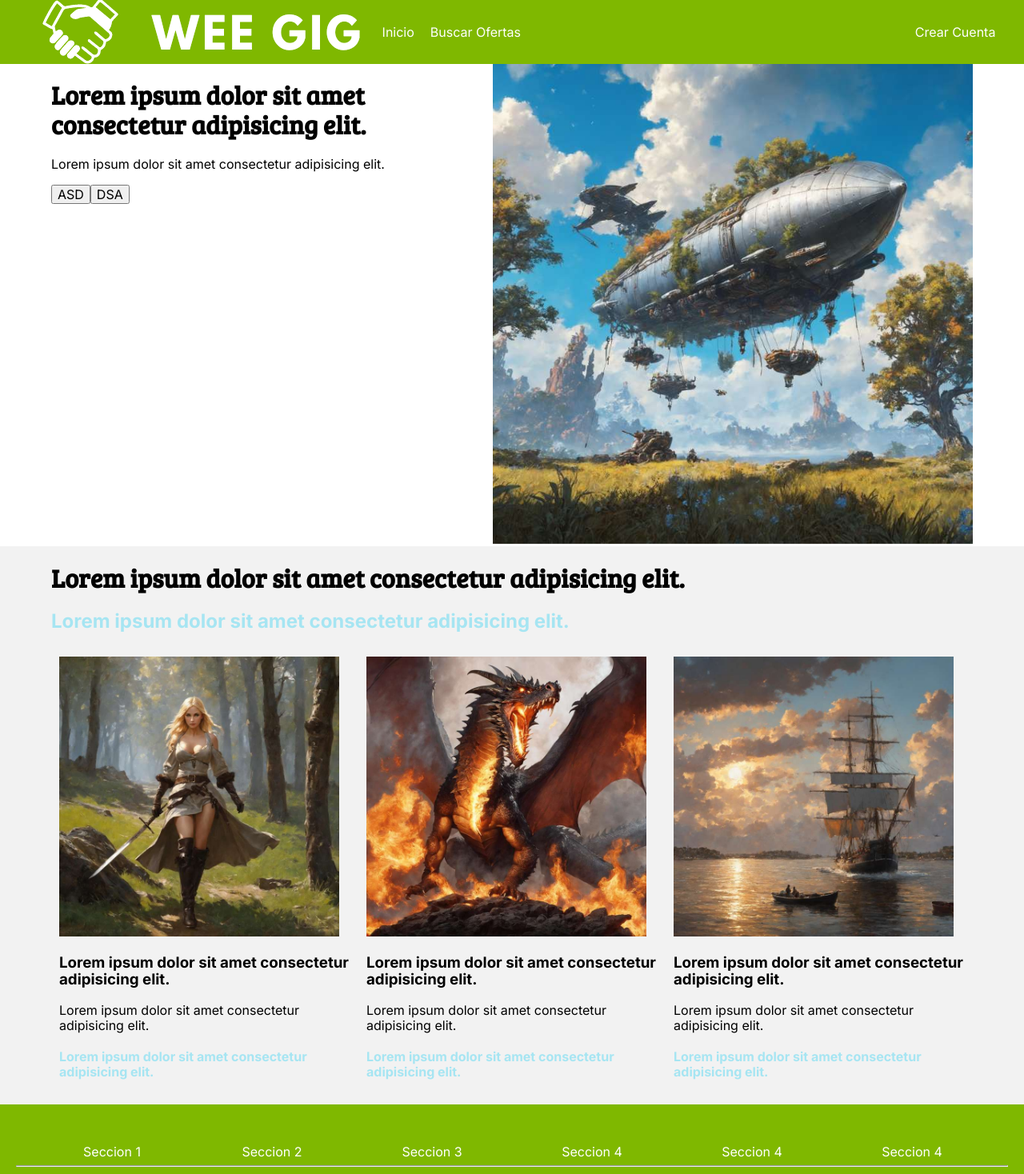
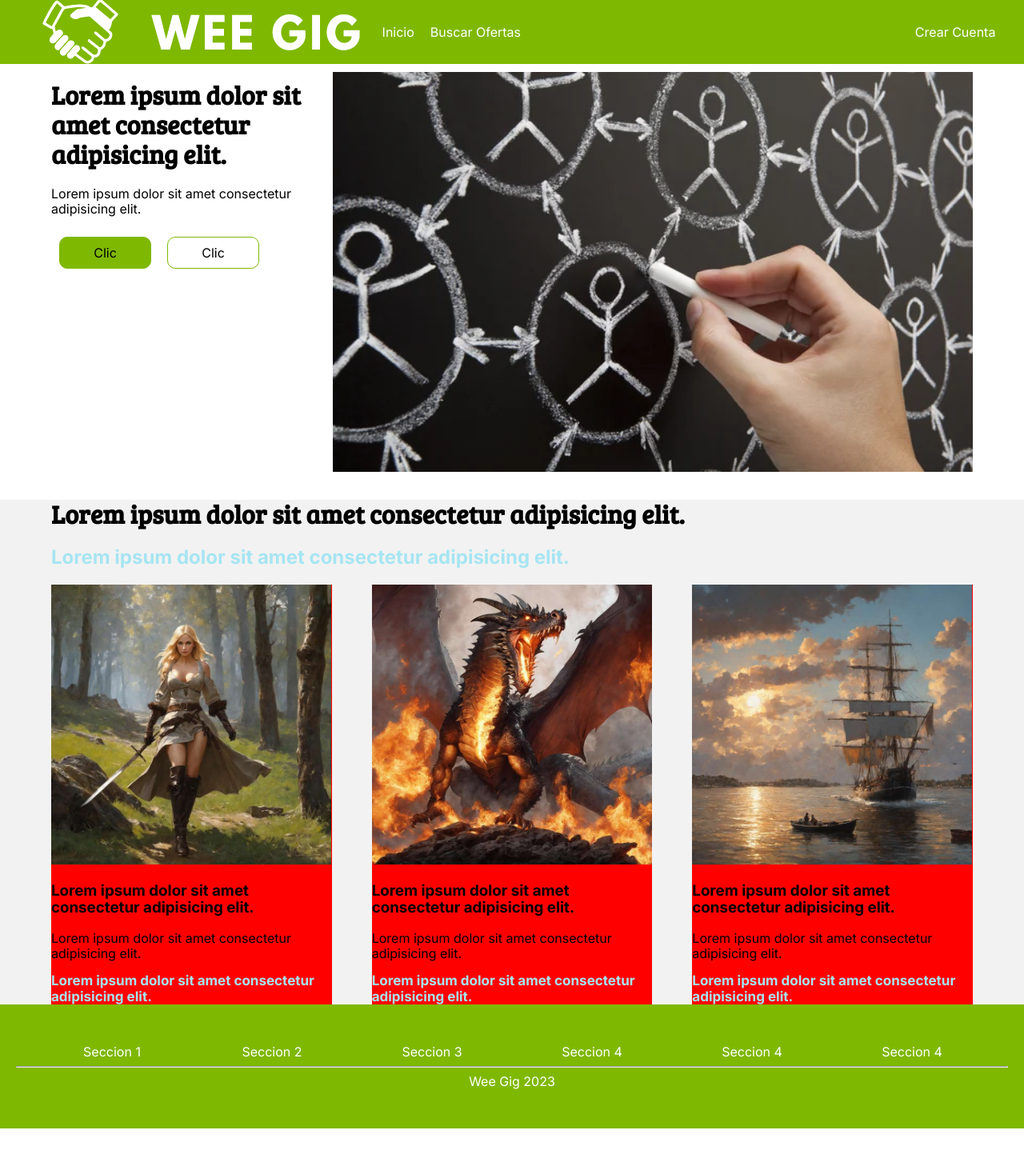
Before and after one commit to franciscojordan/WeeGig, a React (Vite) app: page / in a window 1280 px wide. Shown: the top 1468 px of the page at 80% size. After the commit the page ends 1411 px from the top, so only its background shows below. Built offline with nearby package versions, Linux system fonts and the light colour scheme.

Commit message:
home v.1

```diff
--- a/index.html
+++ b/index.html
@@ -4,7 +4,7 @@
     <meta charset="UTF-8" />
     <link rel="icon" type="image/svg+xml" href="./src/assets/img/logo_small.png" />
     <meta name="viewport" content="width=device-width, initial-scale=1.0" />
-    <title>Victor + Alejadro + TS</title>
+    <title>Victor + Alejadro + Fran</title>
     <link rel="stylesheet" href="/src/css/normalize.css">
   </head>
   <body>
--- a/src/css/Home.css
+++ b/src/css/Home.css
@@ -5,7 +5,6 @@
     text-align:left;
 }
 .containers{
-    display: flex;
     padding-left: 5vw;
     padding-right: 5vw;
     text-align:left;
@@ -16,19 +15,28 @@ h1{
 font-size: 40px;
 }
 .container img{
-    width: 600px;
-    height: 600px;
+    margin-top: 10px;
+    margin-bottom: 10px;
+    width: 800px;
+    height: 500px;
 }
 .chart img{
     width: 350px;
     height: 350px;
 }
 .chart{
-    display: flex;
-    justify-content: center;
+    display: grid;
+    grid-template-columns: 1fr 1fr 1fr;
+    grid-gap: 50px;
 }
 .charts{
-    margin: 10px;
+    background-color: red;
+}
+.charts img{
+    display: column;
+    align-items: center;
+    justify-content: center;
+    background-color: orange;
 }
 a {
     text-decoration: none;
@@ -37,3 +45,31 @@ color: #A6E5F2;
 a :hover{
     color: #A6E5F2;
 }
+.charts a {
+        font-size: 17px;
+        font-weight: bold;
+        margin: 10px 0;
+}
+/*bOTONES*/
+.button-green{
+    width: 115px;
+    background-color: #7FB800;
+    border-radius: 10px;
+    padding: 10px 20px;
+    border: 1px solid #7FB800;
+    margin: 10px;
+}
+
+.button-green:hover{
+    background-color: #689801;
+    border: 1px solid #689801;
+}
+
+.button-green-line{
+    width: 115px;
+    background-color: #FFFFFF;
+    border-radius: 10px;
+    padding: 10px 20px;
+    border: 1px solid #7FB800;
+    margin: 10px;
+}
--- a/src/tsx/Home.tsx
+++ b/src/tsx/Home.tsx
@@ -1,47 +1,87 @@
 import "../css/Home.css";
 
-function Home () {
+function Button(props): JSX.Element {
+  let color;
+  if (props.type == "green") {
+    console.log(props.value + " IS GREEN");
+    color = "button-green";
+  } else {
+    console.log(props.value + " IS NOT GREEN");
+    color = "button-green-line";
+  }
+
+  return <button className={color}>{props.value}</button>;
+}
+
+function DivBox(props): JSX.Element {
+  console.log(props);
+  return (
+    <>
+      <div className="charts">
+        <img src={props.img} alt="" />
+        <h3>{props.title} </h3>
+        <p>{props.content}</p>
+        <a href={props.hrefcontent}>{props.subtitle}</a>
+      </div>
+    </>
+  );
+}
+
+function Home() {
   return (
     <>
       <div className="container">
         <div>
           <h1>Lorem ipsum dolor sit amet consectetur adipisicing elit.</h1>
           <p>Lorem ipsum dolor sit amet consectetur adipisicing elit.</p>
-                <button>ASD</button>
-                <button>DSA</button>
+          <Button value="Clic" type="green" />
+          <Button value="Clic"></Button>
         </div>
         <div>
-                <img src="./src/assets/img/1.jpeg" alt="" />
+          <img src="./src/assets/img/initial.jpg" alt="" />
         </div>
       </div>
       <div className="containers">
         <div>
           <h1>Lorem ipsum dolor sit amet consectetur adipisicing elit.</h1>
-                <h2><a href="">Lorem ipsum dolor sit amet consectetur adipisicing elit.</a></h2>
+          <h2>
+            <a href="">
+              Lorem ipsum dolor sit amet consectetur adipisicing elit.
+            </a>
+          </h2>
           <div className="chart">
             <div className="charts">
-                        <img src="./src/assets/img/2.jpeg" alt="" />
-                        <h3>Lorem ipsum dolor sit amet consectetur adipisicing elit.</h3>
-                        <p>Lorem ipsum dolor sit amet consectetur adipisicing elit.</p>
-                        <h4><a href="">Lorem ipsum dolor sit amet consectetur adipisicing elit.</a></h4>
+              <DivBox
+                img="./src/assets/img/2.jpeg"
+                title="Lorem ipsum dolor sit amet consectetur adipisicing elit."
+                content="Lorem ipsum dolor sit amet consectetur adipisicing elit."
+                subtitle="Lorem ipsum dolor sit amet consectetur adipisicing elit."
+                hrefcontent="www.google.com"
+              />
             </div>
             <div className="charts">
-                    <img src="./src/assets/img/3.jpeg" alt="" />
-                        <h3>Lorem ipsum dolor sit amet consectetur adipisicing elit.</h3>
-                        <p>Lorem ipsum dolor sit amet consectetur adipisicing elit.</p>
-                        <h4><a href="">Lorem ipsum dolor sit amet consectetur adipisicing elit.</a></h4>
+              <DivBox
+                img="./src/assets/img/3.jpeg"
+                title="Lorem ipsum dolor sit amet consectetur adipisicing elit."
+                content="Lorem ipsum dolor sit amet consectetur adipisicing elit."
+                subtitle="Lorem ipsum dolor sit amet consectetur adipisicing elit."
+                hrefcontent="www.google.com"
+              />
             </div>
             <div className="charts">
-                    <img src="./src/assets/img/4.jpeg" alt="" />
-                        <h3>Lorem ipsum dolor sit amet consectetur adipisicing elit.</h3>
-                        <p>Lorem ipsum dolor sit amet consectetur adipisicing elit.</p>
-                        <h4><a href="">Lorem ipsum dolor sit amet consectetur adipisicing elit.</a></h4>
+              <DivBox
+                img="./src/assets/img/4.jpeg"
+                title="Lorem ipsum dolor sit amet consectetur adipisicing elit."
+                content="Lorem ipsum dolor sit amet consectetur adipisicing elit."
+                subtitle="Lorem ipsum dolor sit amet consectetur adipisicing elit."
+                hrefcontent="www.google.com"
+              />
             </div>
           </div>
         </div>
       </div>
     </>
-    )
+  );
 }
 
 export default Home;
```
Also changed, not shown: src/assets/img/initial.jpg (added). Lines whose indentation alone changed are shown as unchanged.
